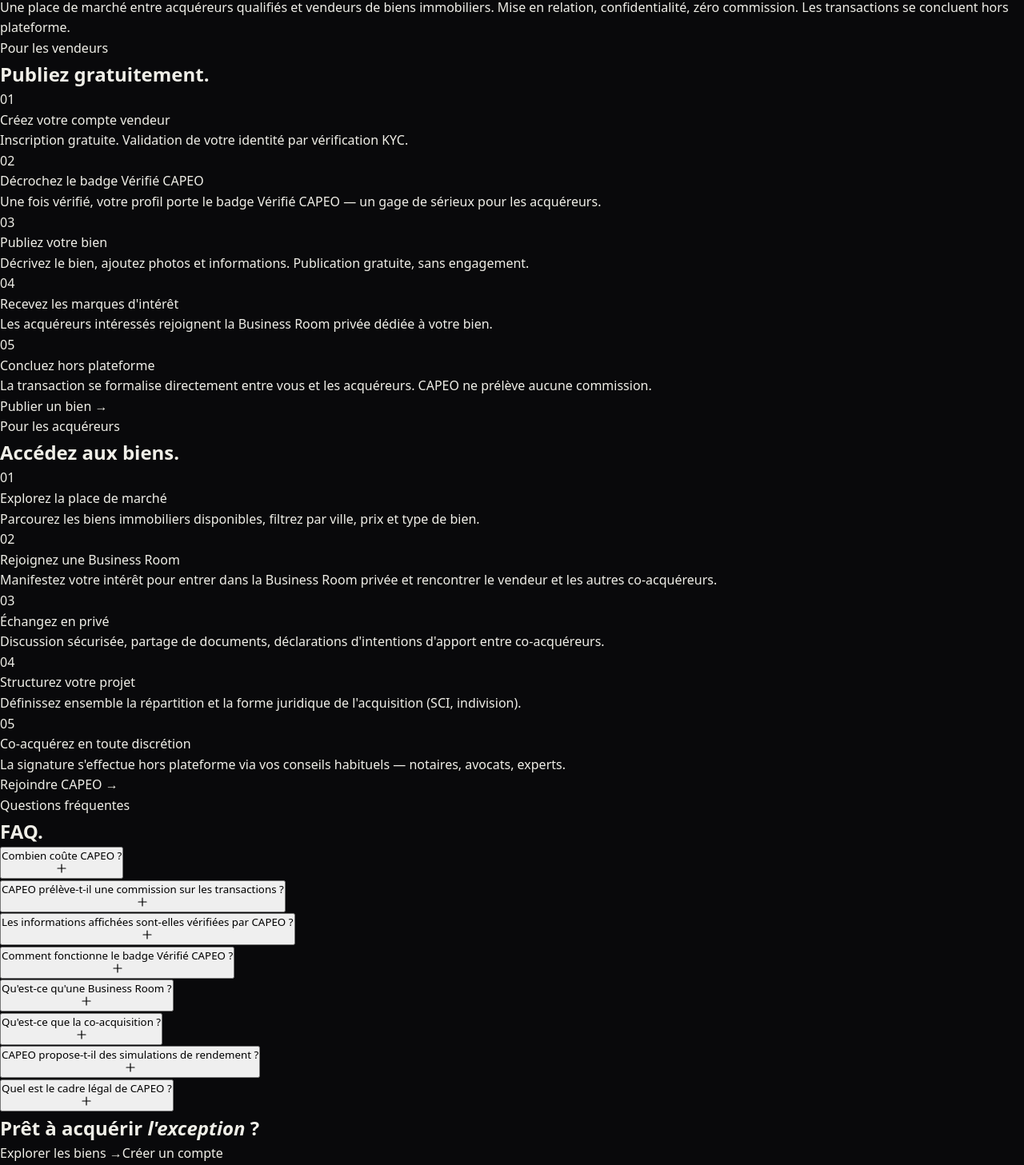
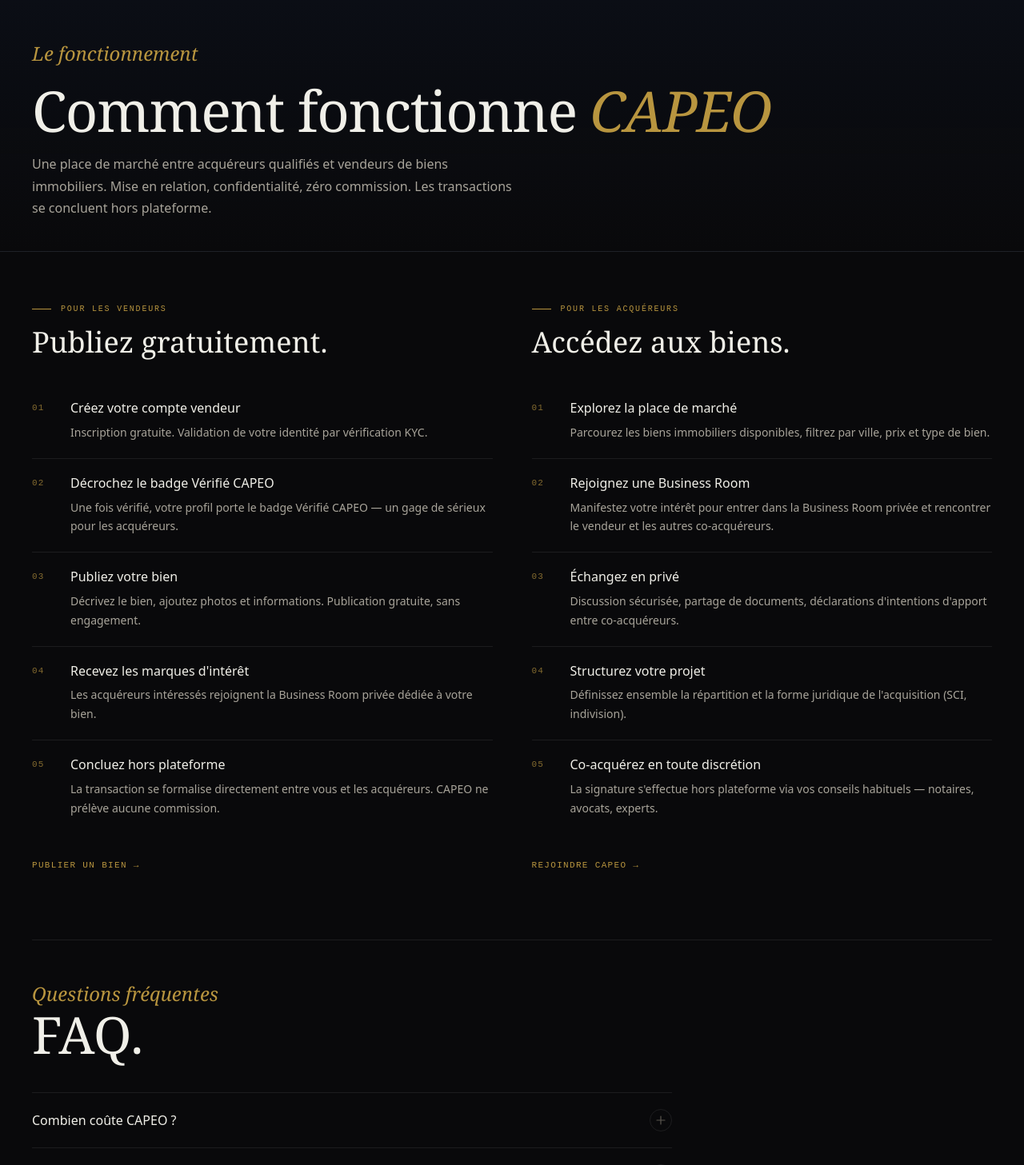
Before and after one commit to devcapeo/CAPEO, a React (Vite) app: page /comment-ca-marche in a window 1280 px wide. Shown: the part 80-1537 px from the top of the page at 80% size. Built offline with nearby package versions, Linux system fonts and the light colour scheme.

Commit message:
Update CommentCaMarche.css

```diff
--- a/src/pages/CommentCaMarche/CommentCaMarche.css
+++ b/src/pages/CommentCaMarche/CommentCaMarche.css
@@ -1,146 +1,126 @@
 /* ============================================
-   CAPEO — COMMENT ÇA MARCHE V3 CSS
+   CAPEO — COMMENT ÇA MARCHE V4 CSS
+   Structure calquée sur Actifs (qui fonctionne).
    ============================================ */
 
-.ccm { min-height: 100vh; padding-top: calc(var(--header-height) + var(--space-8)); }
+.ccm-page { min-height: 100vh; padding-top: var(--header-height); }
 
-/* Reveal au scroll (IntersectionObserver) */
-.ccm-reveal { opacity: 0; transform: translateY(30px); transition: opacity 0.8s ease, transform 0.8s ease; }
-.ccm-reveal.is-visible { opacity: 1; transform: translateY(0); }
-
-/* Eyebrow serif italique or */
-.ccm__eyebrow {
+/* ── EN-TÊTE ── */
+.ccm-page__header {
+  padding: var(--space-16) 0 var(--space-10);
+  background: linear-gradient(180deg, rgba(26,50,96,0.12) 0%, transparent 100%);
+  border-bottom: 1px solid var(--border);
+}
+.ccm-page__header-inner {
+  max-width: var(--max-width); margin: 0 auto; padding: 0 var(--space-10);
+  display: flex; flex-direction: column; gap: var(--space-4);
+}
+.ccm-page__eyebrow {
   font-family: var(--font-serif); font-style: italic; font-size: clamp(18px, 2vw, 24px);
-  font-weight: 400; color: var(--gold); margin-bottom: var(--space-3);
+  font-weight: 400; color: var(--gold);
+}
+.ccm-page__title {
+  font-family: var(--font-serif); font-size: clamp(40px, 5.5vw, 72px); font-weight: 400;
+  color: var(--text); line-height: 1.05; letter-spacing: -0.02em;
+}
+.ccm-page__title em { font-style: italic; color: var(--gold); }
+.ccm-page__sub {
+  font-size: var(--text-base); font-weight: 400; color: var(--text-muted);
+  max-width: 600px; line-height: 1.7;
 }
 
-/* Shimmer doré */
-.ccm .btn-gold-shimmer { position: relative; overflow: hidden; }
-.ccm .btn-gold-shimmer::before {
-  content: ''; position: absolute; top: 0; left: -100%; width: 100%; height: 100%;
-  background: linear-gradient(90deg, transparent, rgba(255,255,255,0.35), transparent);
-  transition: left 0.6s ease; pointer-events: none; z-index: 2;
+/* ── CONTENU ── */
+.ccm-content { padding: var(--space-16) 0 var(--space-20); }
+.ccm-content__inner {
+  max-width: var(--max-width); margin: 0 auto; padding: 0 var(--space-10);
+  display: flex; flex-direction: column; gap: var(--space-20);
 }
-.ccm .btn-gold-shimmer:hover::before { left: 100%; }
 
-/* ── HERO ── */
-.ccm__hero { position: relative; padding: var(--space-12) 0 var(--space-16); overflow: hidden; }
-.ccm__hero-bg {
-  position: absolute; inset: 0;
-  background:
-    radial-gradient(ellipse 60% 60% at 20% 50%, rgba(26,50,96,0.3) 0%, transparent 65%),
-    radial-gradient(ellipse 40% 40% at 80% 30%, rgba(184,149,63,0.04) 0%, transparent 60%);
-  z-index: 0;
-}
-.ccm__hero-inner {
-  position: relative; z-index: 1;
-  max-width: var(--max-width);
-  margin: 0 auto;
-  padding: 0 var(--space-10);
-  display: flex; flex-direction: column; gap: var(--space-5);
-}
-.ccm__hero-inner > * { max-width: 700px; }
-.ccm__hero-title { font-family: var(--font-serif); font-size: clamp(44px, 6.5vw, 88px); font-weight: 400; line-height: 1.0; color: var(--text); letter-spacing: -0.02em; }
-.ccm__hero-title em { font-style: italic; color: var(--gold); }
-.ccm__hero-sub { font-size: var(--text-base); font-weight: 400; color: var(--text-muted); line-height: 1.8; max-width: 560px; }
-.ccm__hero-line { position: absolute; bottom: 0; left: 0; right: 0; height: 1px; background: linear-gradient(90deg, transparent, var(--border), transparent); }
-
-/* ── COLONNES ÉTAPES ── */
-.ccm__steps { padding: var(--space-16) var(--space-10); }
-.ccm__steps-grid { display: grid; grid-template-columns: 1fr 1px 1fr; gap: 0; }
-.ccm__col-sep { background: linear-gradient(to bottom, transparent, var(--border) 15%, var(--border) 85%, transparent); margin: var(--space-8) var(--space-10); }
-.ccm__col { display: flex; flex-direction: column; gap: var(--space-8); padding: 0 var(--space-6); }
-.ccm__col:first-child { padding-left: 0; }
-.ccm__col:last-child { padding-right: 0; }
-.ccm__col-header { display: flex; flex-direction: column; gap: var(--space-3); }
-.ccm__col-label {
+/* ── COLONNES ── */
+.ccm-steps-grid { display: grid; grid-template-columns: 1fr 1px 1fr; gap: 0; }
+.ccm-col__sep { background: linear-gradient(to bottom, transparent, var(--border) 15%, var(--border) 85%, transparent); margin: var(--space-8) var(--space-10); }
+.ccm-col { display: flex; flex-direction: column; gap: var(--space-8); padding: 0 var(--space-6); }
+.ccm-col:first-child { padding-left: 0; }
+.ccm-col:last-child { padding-right: 0; }
+.ccm-col__header { display: flex; flex-direction: column; gap: var(--space-3); }
+.ccm-col__label {
   font-family: var(--font-mono); font-size: 10px; letter-spacing: 0.18em; text-transform: uppercase; color: var(--gold);
   display: flex; align-items: center; gap: var(--space-3);
 }
-.ccm__col-label::before { content: ''; width: 24px; height: 1px; background: var(--gold); }
-.ccm__col-title { font-family: var(--font-serif); font-size: clamp(24px, 3vw, 36px); font-weight: 400; color: var(--text); line-height: 1.15; }
-.ccm__col-steps { display: flex; flex-direction: column; gap: 0; }
-.ccm__step { display: flex; align-items: flex-start; gap: var(--space-5); padding: var(--space-5) 0; border-bottom: 1px solid var(--border); transition: all var(--transition); }
-.ccm__step:last-child { border-bottom: none; }
-.ccm__step:hover { border-bottom-color: var(--gold-border); }
-.ccm__step-num { font-family: var(--font-mono); font-size: 11px; letter-spacing: 0.1em; color: var(--gold); opacity: 0.7; flex-shrink: 0; padding-top: 2px; min-width: 28px; }
-.ccm__step-content { display: flex; flex-direction: column; gap: var(--space-2); }
-.ccm__step-title { font-size: var(--text-base); font-weight: 500; color: var(--text); line-height: 1.3; }
-.ccm__step-desc { font-size: var(--text-sm); font-weight: 400; color: var(--text-muted); line-height: 1.7; }
-.ccm__col-cta {
+.ccm-col__label::before { content: ''; width: 24px; height: 1px; background: var(--gold); }
+.ccm-col__title { font-family: var(--font-serif); font-size: clamp(24px, 3vw, 36px); font-weight: 400; color: var(--text); line-height: 1.15; }
+.ccm-col__steps { display: flex; flex-direction: column; }
+.ccm-step { display: flex; align-items: flex-start; gap: var(--space-5); padding: var(--space-5) 0; border-bottom: 1px solid var(--border); transition: all var(--transition); }
+.ccm-step:last-child { border-bottom: none; }
+.ccm-step:hover { border-bottom-color: var(--gold-border); }
+.ccm-step__num { font-family: var(--font-mono); font-size: 11px; letter-spacing: 0.1em; color: var(--gold); opacity: 0.7; flex-shrink: 0; padding-top: 2px; min-width: 28px; }
+.ccm-step__content { display: flex; flex-direction: column; gap: var(--space-2); }
+.ccm-step__title { font-size: var(--text-base); font-weight: 500; color: var(--text); line-height: 1.3; }
+.ccm-step__desc { font-size: var(--text-sm); font-weight: 400; color: var(--text-muted); line-height: 1.7; }
+.ccm-col__cta {
   font-family: var(--font-mono); font-size: 11px; letter-spacing: 0.12em; text-transform: uppercase; color: var(--gold);
   text-decoration: none; transition: all var(--transition); display: flex; align-items: center; gap: var(--space-2);
   width: fit-content; padding-bottom: 2px; border-bottom: 1px solid transparent;
 }
-.ccm__col-cta:hover { border-bottom-color: var(--gold-border); opacity: 0.8; }
+.ccm-col__cta:hover { border-bottom-color: var(--gold-border); opacity: 0.8; }
 
 /* ── FAQ ── */
-.ccm__faq { padding: var(--space-16) 0 var(--space-20); border-top: 1px solid var(--border); }
-.ccm__faq-header { margin-bottom: var(--space-10); display: flex; flex-direction: column; }
-.ccm__faq-title { font-family: var(--font-serif); font-size: clamp(48px, 6vw, 72px); font-weight: 400; color: var(--text); line-height: 1.0; }
-.ccm__faq-list { display: flex; flex-direction: column; gap: 0; max-width: 800px; }
-.ccm__faq-item { border-bottom: 1px solid var(--border); transition: border-color var(--transition); }
-.ccm__faq-item:first-child { border-top: 1px solid var(--border); }
-.ccm__faq-item--open { border-bottom-color: var(--gold-border); }
-.ccm__faq-question {
+.ccm-faq { border-top: 1px solid var(--border); padding-top: var(--space-12); }
+.ccm-faq__header { margin-bottom: var(--space-10); display: flex; flex-direction: column; }
+.ccm-faq__title { font-family: var(--font-serif); font-size: clamp(40px, 5vw, 64px); font-weight: 400; color: var(--text); line-height: 1.0; }
+.ccm-faq__list { display: flex; flex-direction: column; max-width: 800px; }
+.ccm-faq__item { border-bottom: 1px solid var(--border); transition: border-color var(--transition); }
+.ccm-faq__item:first-child { border-top: 1px solid var(--border); }
+.ccm-faq__item--open { border-bottom-color: var(--gold-border); }
+.ccm-faq__question {
   display: flex; align-items: center; justify-content: space-between; gap: var(--space-6); width: 100%;
   padding: var(--space-5) 0; background: none; border: none; cursor: pointer; text-align: left;
   font-family: var(--font-sans); font-size: var(--text-base); font-weight: 400; color: var(--text); transition: color var(--transition);
 }
-.ccm__faq-question:hover { color: var(--gold); }
-.ccm__faq-item--open .ccm__faq-question { color: var(--gold); }
-.ccm__faq-icon { width: 28px; height: 28px; border: 1px solid var(--border); border-radius: 50%; display: flex; align-items: center; justify-content: center; color: var(--text-dim); flex-shrink: 0; transition: all var(--transition); }
-.ccm__faq-item--open .ccm__faq-icon { border-color: var(--gold-border); color: var(--gold); background: var(--gold-dim); }
-.ccm__faq-answer { padding: 0 0 var(--space-5) 0; font-size: var(--text-sm); font-weight: 400; color: var(--text-muted); line-height: 1.85; max-width: 640px; animation: fadeDown 0.25s ease both; }
+.ccm-faq__question:hover { color: var(--gold); }
+.ccm-faq__item--open .ccm-faq__question { color: var(--gold); }
+.ccm-faq__icon { width: 28px; height: 28px; border: 1px solid var(--border); border-radius: 50%; display: flex; align-items: center; justify-content: center; color: var(--text-dim); flex-shrink: 0; transition: all var(--transition); }
+.ccm-faq__item--open .ccm-faq__icon { border-color: var(--gold-border); color: var(--gold); background: var(--gold-dim); }
+.ccm-faq__answer { padding: 0 0 var(--space-5) 0; font-size: var(--text-sm); font-weight: 400; color: var(--text-muted); line-height: 1.85; max-width: 640px; animation: fadeDown 0.25s ease both; }
 
 /* ── CTA FINAL ── */
-.ccm__bottom { padding: var(--space-20) var(--space-10); border-top: 1px solid var(--border); }
-.ccm__bottom-inner { display: flex; align-items: center; justify-content: space-between; gap: var(--space-8); flex-wrap: wrap; }
-.ccm__bottom-title { font-family: var(--font-serif); font-size: clamp(24px, 3.5vw, 40px); font-weight: 400; color: var(--text); line-height: 1.2; }
-.ccm__bottom-title em { font-style: italic; color: var(--gold); }
-.ccm__bottom-actions { display: flex; align-items: center; gap: var(--space-4); flex-shrink: 0; flex-wrap: wrap; }
-.ccm__btn-primary {
+.ccm-bottom {
+  border-top: 1px solid var(--border); padding-top: var(--space-16);
+  display: flex; align-items: center; justify-content: space-between; gap: var(--space-8); flex-wrap: wrap;
+}
+.ccm-bottom__title { font-family: var(--font-serif); font-size: clamp(24px, 3.5vw, 40px); font-weight: 400; color: var(--text); line-height: 1.2; }
+.ccm-bottom__title em { font-style: italic; color: var(--gold); }
+.ccm-bottom__actions { display: flex; align-items: center; gap: var(--space-4); flex-wrap: wrap; }
+.ccm-btn-primary {
   padding: 13px 28px; background: var(--gold); color: var(--bg-deep); border-radius: var(--radius-xs);
   font-family: var(--font-sans); font-size: var(--text-sm); font-weight: 600; letter-spacing: 0.02em;
   text-decoration: none; transition: all var(--transition); white-space: nowrap;
 }
-.ccm__btn-primary span { position: relative; z-index: 1; }
-.ccm__btn-primary:hover { background: var(--gold-light); transform: translateY(-2px); box-shadow: var(--shadow-gold); }
-.ccm__btn-ghost {
+.ccm-btn-primary:hover { background: var(--gold-light); transform: translateY(-2px); box-shadow: var(--shadow-gold); }
+.ccm-btn-ghost {
   padding: 13px 24px; background: transparent; color: var(--text-muted); border: 1px solid var(--border); border-radius: var(--radius-xs);
   font-family: var(--font-sans); font-size: var(--text-sm); font-weight: 400; text-decoration: none; transition: all var(--transition); white-space: nowrap;
 }
-.ccm__btn-ghost:hover { border-color: var(--gold-border); color: var(--text); }
-
-.ccm .container {
-  max-width: var(--max-width);
-  margin: 0 auto;
-  padding-left: var(--space-10);
-  padding-right: var(--space-10);
-}
+.ccm-btn-ghost:hover { border-color: var(--gold-border); color: var(--text); }
 
 /* ── RESPONSIVE ── */
 @media (max-width: 1024px) {
-  .ccm__steps { padding: var(--space-12) var(--space-8); }
-  .ccm__col-sep { margin: var(--space-8) var(--space-6); }
-  .ccm__bottom { padding: var(--space-16) var(--space-8); }
+  .ccm-page__header-inner, .ccm-content__inner { padding: 0 var(--space-8); }
+  .ccm-col__sep { margin: var(--space-8) var(--space-6); }
 }
 
 @media (max-width: 768px) {
-  .ccm__hero { padding: var(--space-8) 0 var(--space-12); }
-  .ccm__steps { padding: var(--space-10) var(--space-5); }
-  .ccm__steps-grid { grid-template-columns: 1fr; gap: var(--space-12); }
-  .ccm__col-sep { display: none; }
-  .ccm__col { padding: 0; }
-  .ccm__col:not(:first-child) { padding-top: var(--space-10); border-top: 1px solid var(--border); }
-  .ccm__faq { padding: var(--space-12) 0 var(--space-16); }
-  .ccm__bottom { padding: var(--space-12) var(--space-5); }
-  .ccm__bottom-inner { flex-direction: column; align-items: flex-start; }
-  .ccm__bottom-actions { width: 100%; }
+  .ccm-page__header-inner, .ccm-content__inner { padding: 0 var(--space-5); }
+  .ccm-content__inner { gap: var(--space-12); }
+  .ccm-steps-grid { grid-template-columns: 1fr; gap: var(--space-12); }
+  .ccm-col__sep { display: none; }
+  .ccm-col { padding: 0; }
+  .ccm-col:not(:first-child) { padding-top: var(--space-10); border-top: 1px solid var(--border); }
+  .ccm-bottom { flex-direction: column; align-items: flex-start; }
+  .ccm-bottom__actions { width: 100%; }
 }
 
 @media (max-width: 480px) {
-  .ccm__hero-title { font-size: clamp(36px, 10vw, 56px); }
-  .ccm__bottom-actions { flex-direction: column; align-items: stretch; }
-  .ccm__btn-primary, .ccm__btn-ghost { text-align: center; }
+  .ccm-bottom__actions { flex-direction: column; align-items: stretch; }
+  .ccm-btn-primary, .ccm-btn-ghost { text-align: center; }
 }
```
